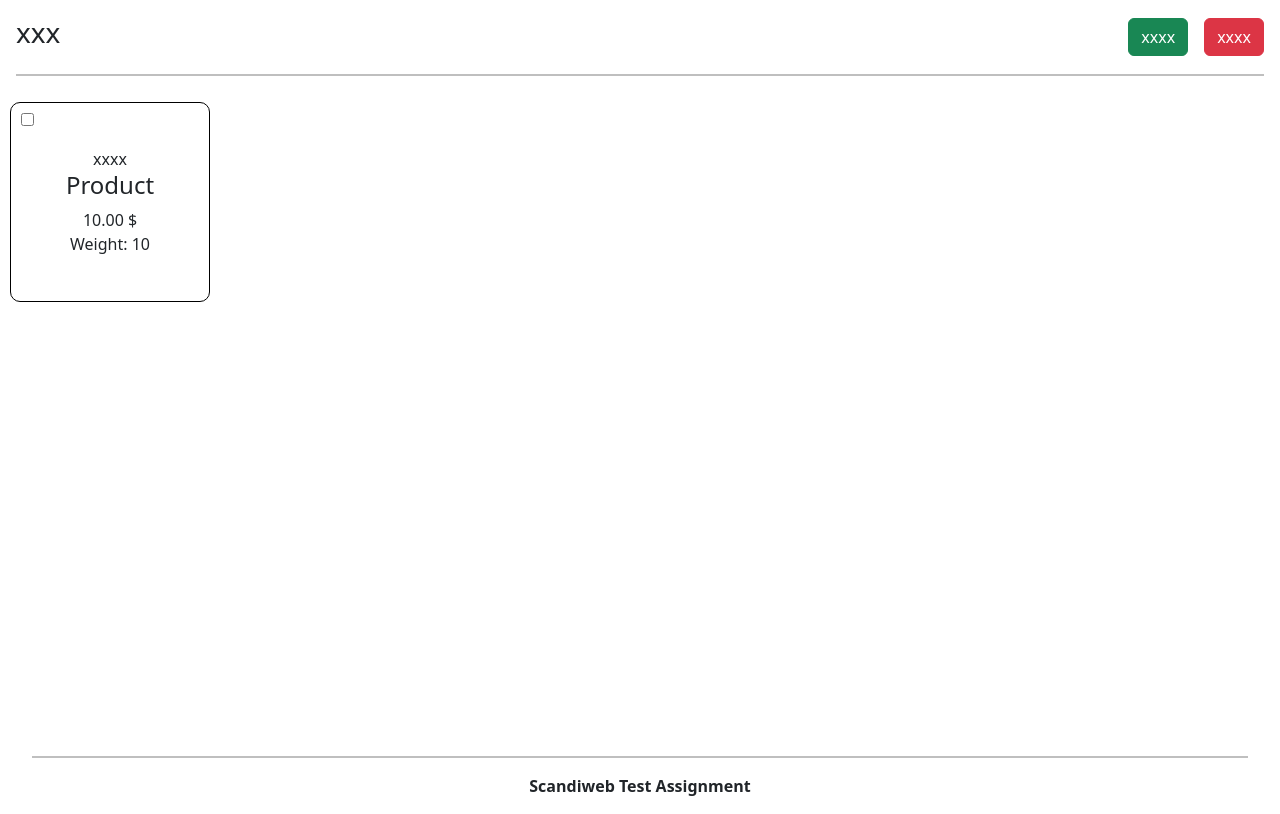
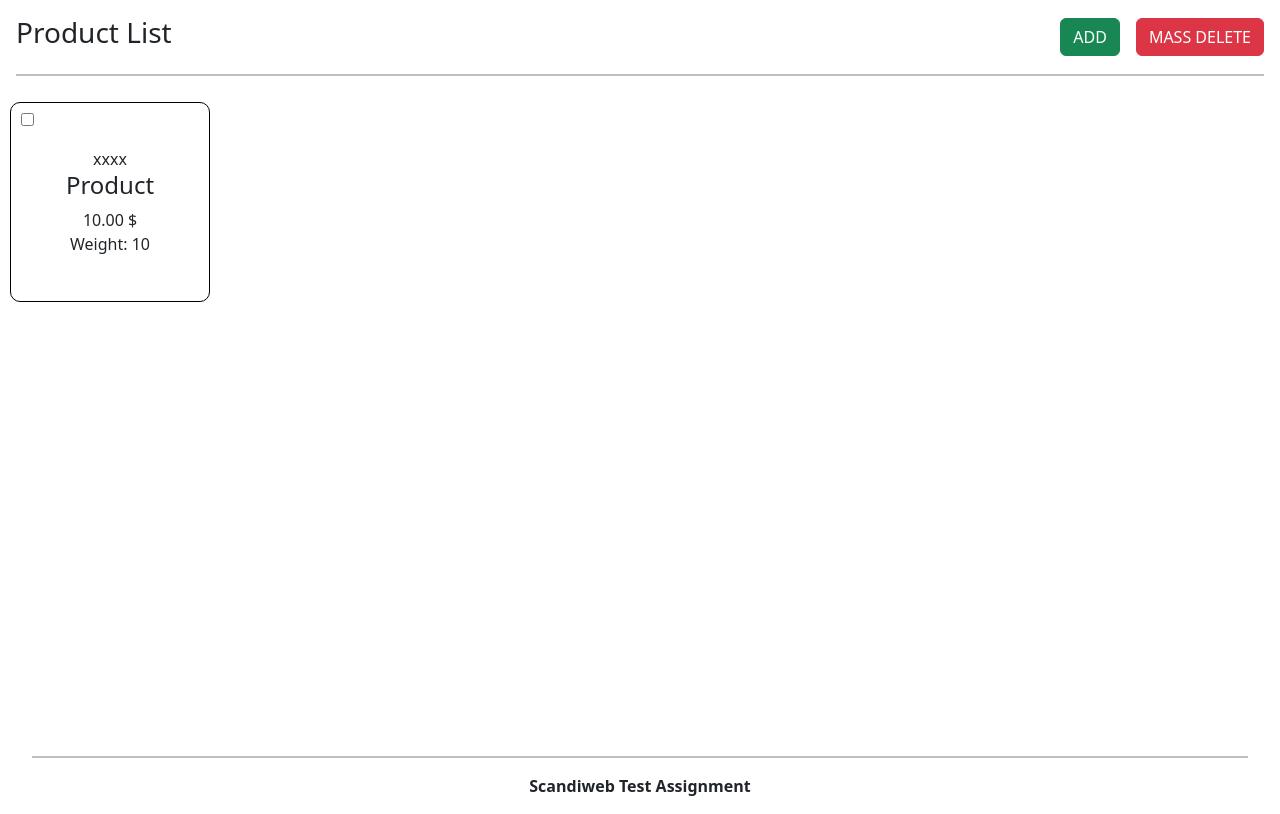
Before and after one commit to MennaAnwar/junior-developer-task, a React (Create React App) app: page / in a window 1280 px wide. Built offline with nearby package versions, Linux system fonts and the light colour scheme.

Commit message:
productList page added

```diff
--- a/src/App.tsx
+++ b/src/App.tsx
@@ -2,12 +2,12 @@ import "./App.scss";
 import Card from "./components/Card/Card";
 import Footer from "./components/Footer/Footer";
 import Header from "./components/Header/Header";
+import ProductList from "./Pages/ProductList/ProductList";
 
 function App() {
   return (
     <div className="main-container">
-      <Header title="xxx" btn1="xxxx" btn2="xxxx" />
-      <Card SKU="xxxx" Name="Product" Price={10} Props="Weight: 10" />
+      <ProductList />
       <Footer />
     </div>
   );
--- /dev/null
+++ b/src/Pages/ProductList/ProductList.tsx
@@ -0,0 +1,14 @@
+import React from "react";
+import Header from "../../components/Header/Header";
+import Card from "../../components/Card/Card";
+
+const ProductList = () => {
+  return (
+    <>
+      <Header title="Product List" btn1="ADD" btn2="MASS DELETE" />
+      <Card SKU="xxxx" Name="Product" Price={10} Props="Weight: 10" />
+    </>
+  );
+};
+
+export default ProductList;
```
Also changed, not shown: src/Pages/ProductList/ProductList.scss (added).
